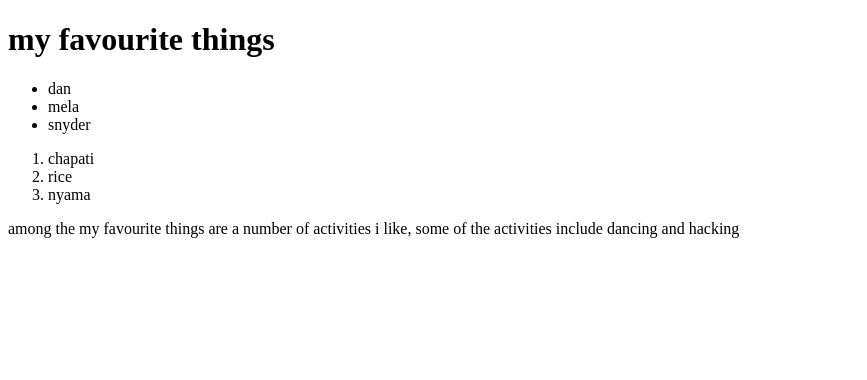
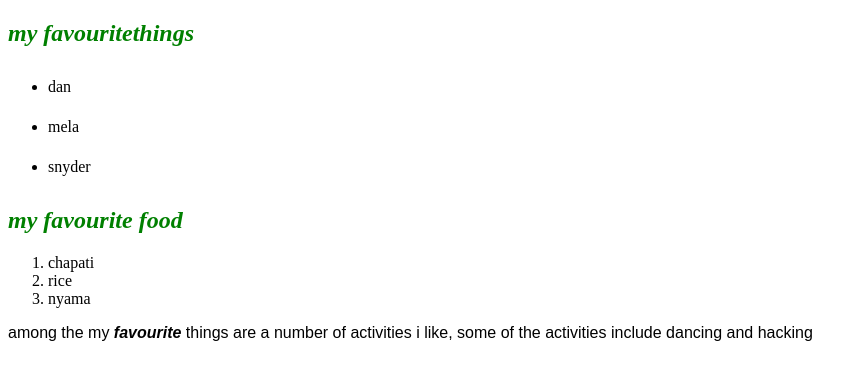
Before and after one commit to Nyagah-Tech/my-first-website, a plain HTML site: page my-favourite-things.html in a window 1280 px wide. Shown: the whole page, without its empty margins (0-867 px from the left). Drawn offline with Linux system fonts and the light colour scheme.

Commit message:
change name of my-first-things.html to index.html

```diff
--- /dev/null
+++ b/css/style.css
@@ -0,0 +1,20 @@
+h1 {
+    color: blue;
+    text-align: center
+}
+h2 {
+    color:green;
+    font-style:italic;
+}
+p {
+    font-family: sans-serif;
+}
+ul {
+    line-height: 40px;
+}
+em {
+    font-style: bold;
+}
+strong {
+    font-style: italic;
+}
--- a/my-favourite-things.html
+++ b/my-favourite-things.html
@@ -2,19 +2,21 @@
 <html>
     <head>
         <title>my favourite things or items</title>
+        <link href="css/style.css" rel="stylesheet" type="text/css"
     </head>
     <body>
-        <h1>my favourite things</h1>
+        <h2>my <em>favourite</em>things</h2>
         <ul>
             <li>dan</li>
             <li>mela</li>
             <li>snyder</li>
         </ul>
+        <h2>my <strong>favourite</strong> food</h2>
         <ol>
             <li>chapati</li>
             <li>rice</li>
             <li>nyama</li>
         </ol>
-        <p>among the my favourite things are a number of activities i like, some of the activities include dancing and hacking</p>
+        <p>among the my <strong>favourite</strong> things are a number of activities i like, some of the activities include dancing and hacking</p>
     </body>
 </html>
```
Also changed, not shown: index.html (renamed from my-first-website.html, +1 -0 lines).
